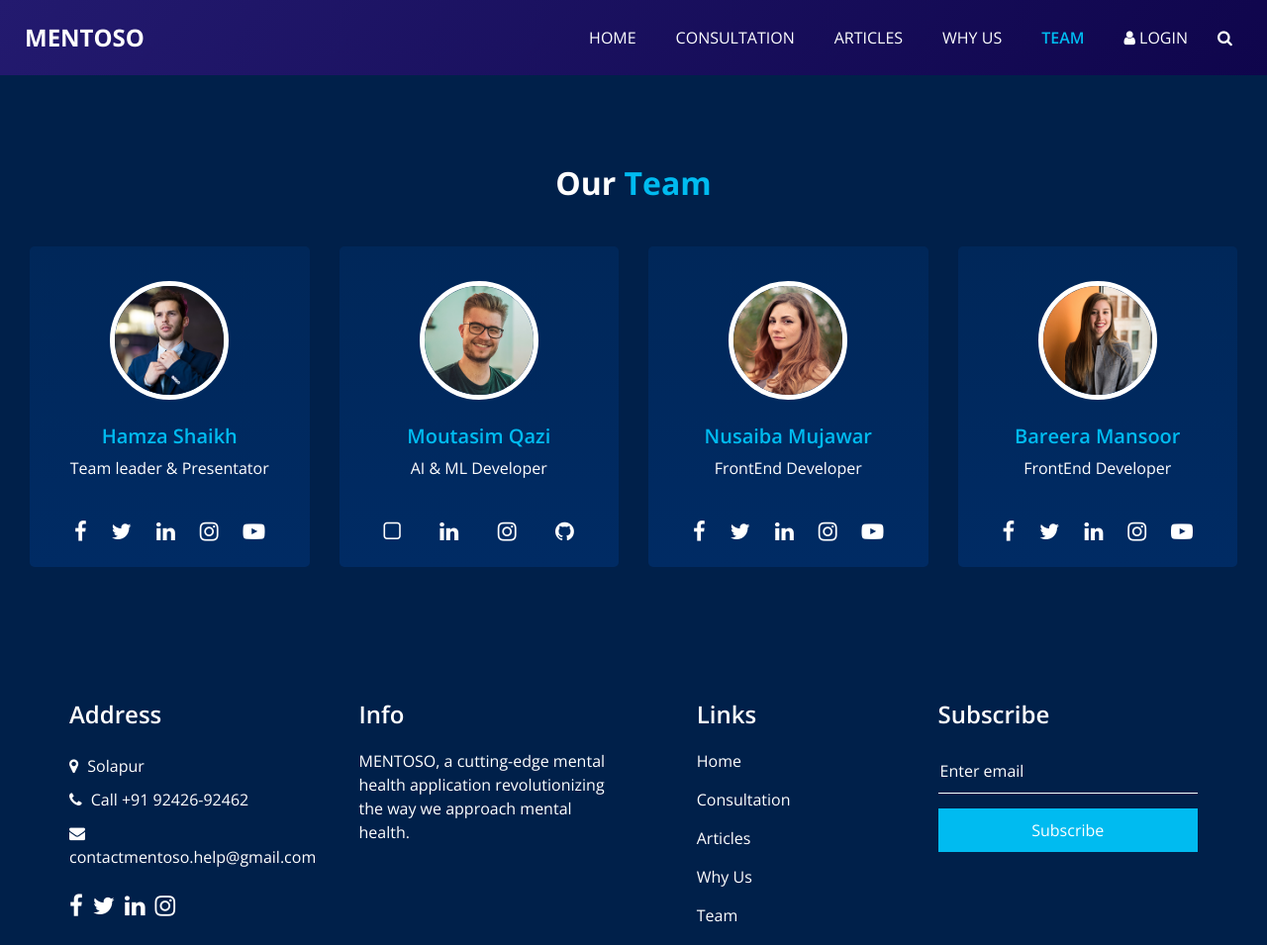
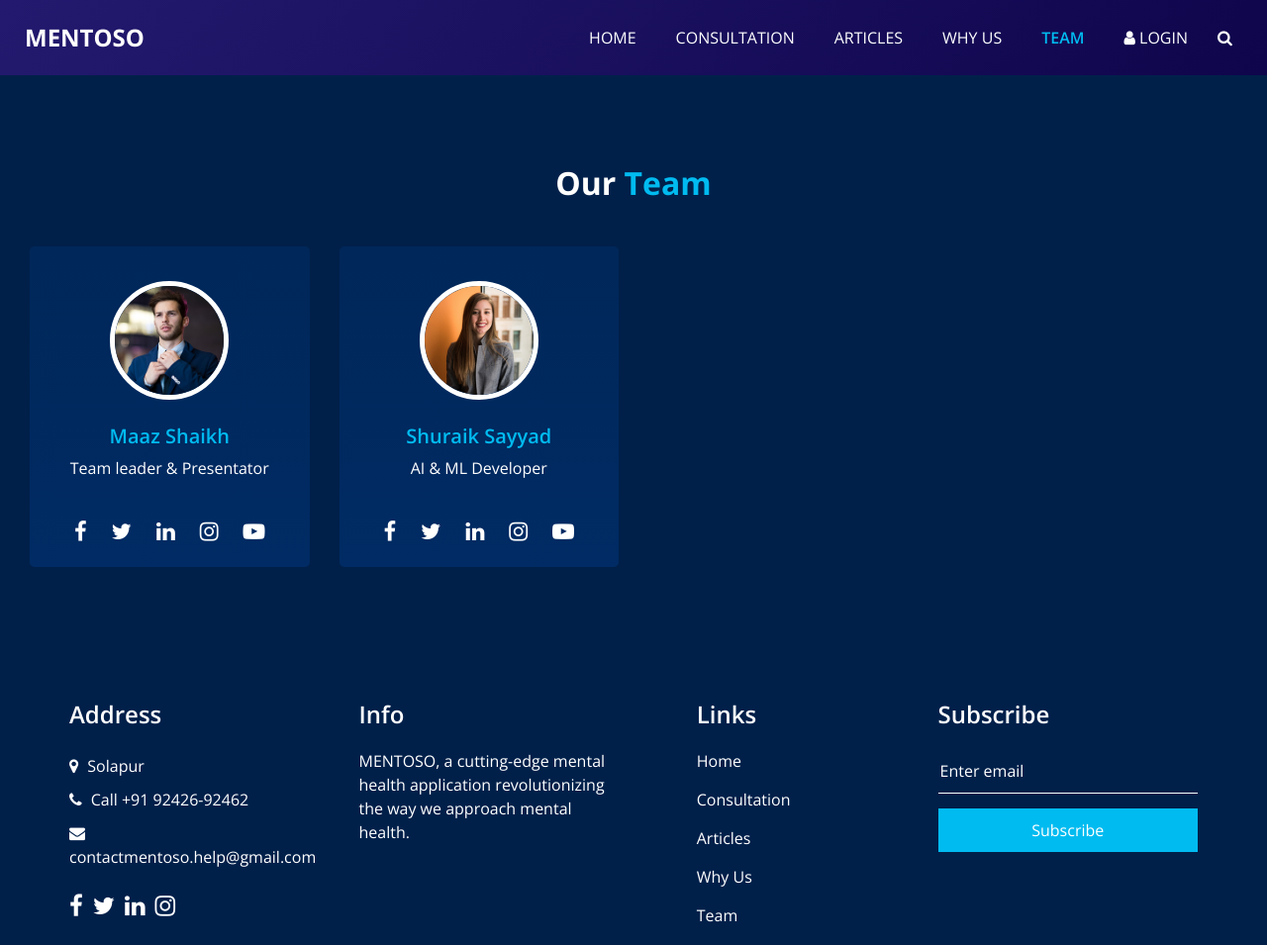
Before and after one commit to MoutasimQazi/Mentoso, a plain HTML site: page team.html in a window 1280 px wide. Shown: the top 955 px of the page at 99% size. Drawn offline with nearby package versions, Linux system fonts and the light colour scheme; some packages are replaced by stand-ins of ours.

Commit message:
Update team.html

```diff
--- a/team.html
+++ b/team.html
@@ -91,7 +91,7 @@
     <!-- end header section -->
   </div>
 
-  <!-- team section -->
+    <!-- team section -->
   <section class="team_section layout_padding">
     <div class="container-fluid">
       <div class="heading_container heading_center">
@@ -109,71 +109,10 @@
               </div>
               <div class="detail-box">
                 <h5>
-                  Hamza Shaikh
+                  Maaz Shaikh
                 </h5>
                 <p>
                   Team leader & Presentator
-                </p>
-              </div>
-              <div class="social_box">
-                <a href="#">
-                  <i class="fa fa-facebook" aria-hidden="true"></i>
-                </a>
-                <a href="#">
-                  <i class="fa fa-twitter" aria-hidden="true"></i>
-                </a>
-                <a href="#">
-                  <i class="fa fa-linkedin" aria-hidden="true"></i>
-                </a>
-                <a href="#">
-                  <i class="fa fa-instagram" aria-hidden="true"></i>
-                </a>
-                <a href="#">
-                  <i class="fa fa-youtube-play" aria-hidden="true"></i>
-                </a>
-              </div>
-            </div>
-          </div>
-          <div class="col-lg-3 col-sm-6">
-            <div class="box ">
-              <div class="img-box">
-                <img src="images/team-3.jpg" class="img1" alt="">
-              </div>
-              <div class="detail-box">
-                <h5>
-                  Moutasim Qazi
-                </h5>
-                <p>
-                  AI & ML Developer
-                </p>
-              </div>
-              <div class="social_box">
-                <a href="https://moutasimqazi.github.io/resume/">
-                  <i class="fa fa-square-o" aria-hidden="true"></i>
-                </a>
-                <a href="https://www.linkedin.com/in/moutasimqazi/">
-                  <i class="fa fa-linkedin" aria-hidden="true"></i>
-                </a>
-                <a href="https://www.instagram.com/moutasimqazi/">
-                  <i class="fa fa-instagram" aria-hidden="true"></i>
-                </a>
-                <a href="https://github.com/MoutasimQazi">
-                  <i class="fa fa-github" aria-hidden="true"></i>
-                </a>
-              </div>
-            </div>
-          </div>
-          <div class="col-lg-3 col-sm-6">
-            <div class="box ">
-              <div class="img-box">
-                <img src="images/team-2.jpg" class="img1" alt="">
-              </div>
-              <div class="detail-box">
-                <h5>
-                  Nusaiba Mujawar
-                </h5>
-                <p>
-                  FrontEnd Developer
                 </p>
               </div>
               <div class="social_box">
@@ -202,10 +141,10 @@
               </div>
               <div class="detail-box">
                 <h5>
-                  Bareera Mansoor
+                  Shuraik Sayyad
                 </h5>
                 <p>
-                  FrontEnd Developer
+                  AI & ML Developer
                 </p>
               </div>
               <div class="social_box">
@@ -226,6 +165,8 @@
                 </a>
               </div>
             </div>
+          </div>
+
           </div>
         </div>
       </div>
```
